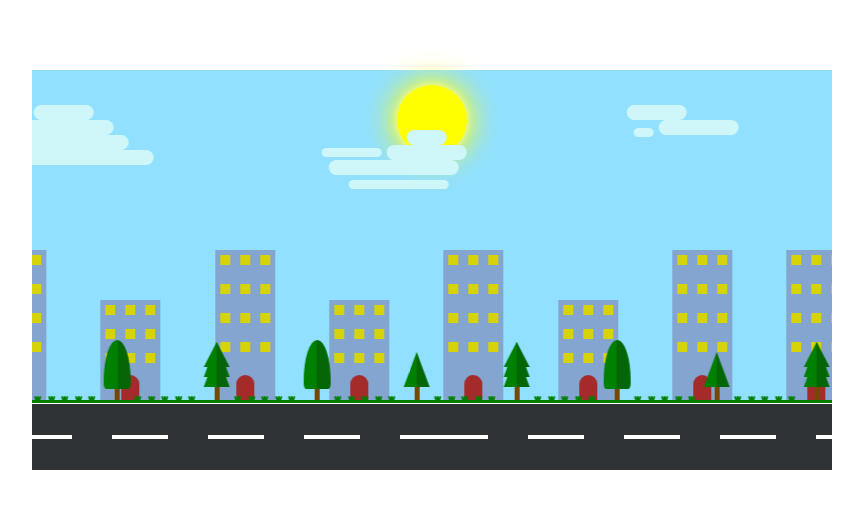
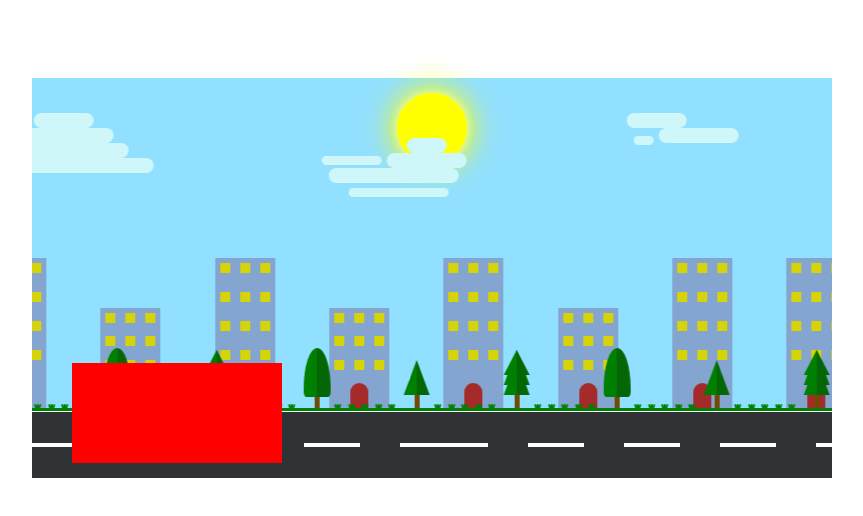
Before and after one commit to jeihcio/animation-with-css, a plain HTML site: page index.html in a window 1280 px wide. Shown: the part 130-646 px from the top of the page, without its empty margins (208-1071 px from the left). Drawn offline with Linux system fonts and the light colour scheme.

Commit message:
Criando a extrutura do cenário para adicionar o carro

```diff
--- /dev/null
+++ b/css/car.css
@@ -0,0 +1,9 @@
+.car {
+    position: relative;
+    background-color: red;
+    width: 210px;
+    height: 100px;
+    z-index: 10000;
+    margin-top: -115px;
+    margin-left: 40px;
+}
--- a/index.html
+++ b/index.html
@@ -12,6 +12,7 @@
     <link rel="stylesheet" href="css/house.css">
     <link rel="stylesheet" href="css/road.css">
     <link rel="stylesheet" href="css/grass.css">
+    <link rel="stylesheet" href="css/car.css">
 
     <meta http-equiv="Cache-Control" content="no-cache, no-store, must-revalidate" />
     <meta http-equiv="Pragma" content="no-cache" />
@@ -21,6 +22,7 @@
 </head>
 
 <body>
+    <main>
         <div id="container">
             <div class="main-landscape">
                 <div class="sun"></div>
@@ -841,6 +843,11 @@
                 <div class="stripes"></div>
             </div>
         </div>
+
+        <div class="car">
+
+        </div>
+    </main>
 </body>
 
 </html>
```
Lines whose indentation alone changed are shown as unchanged.
